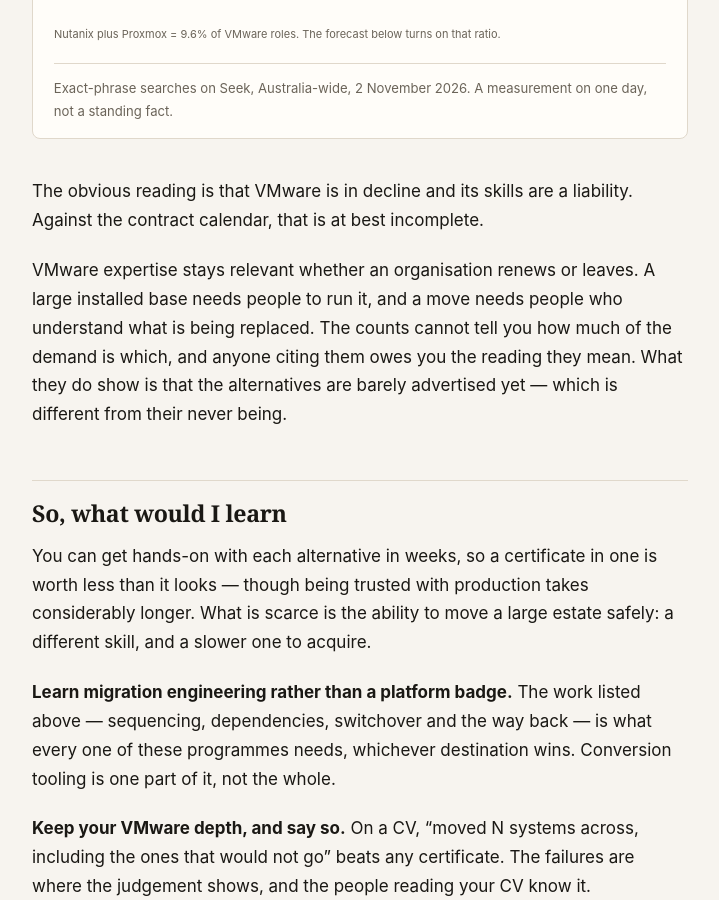
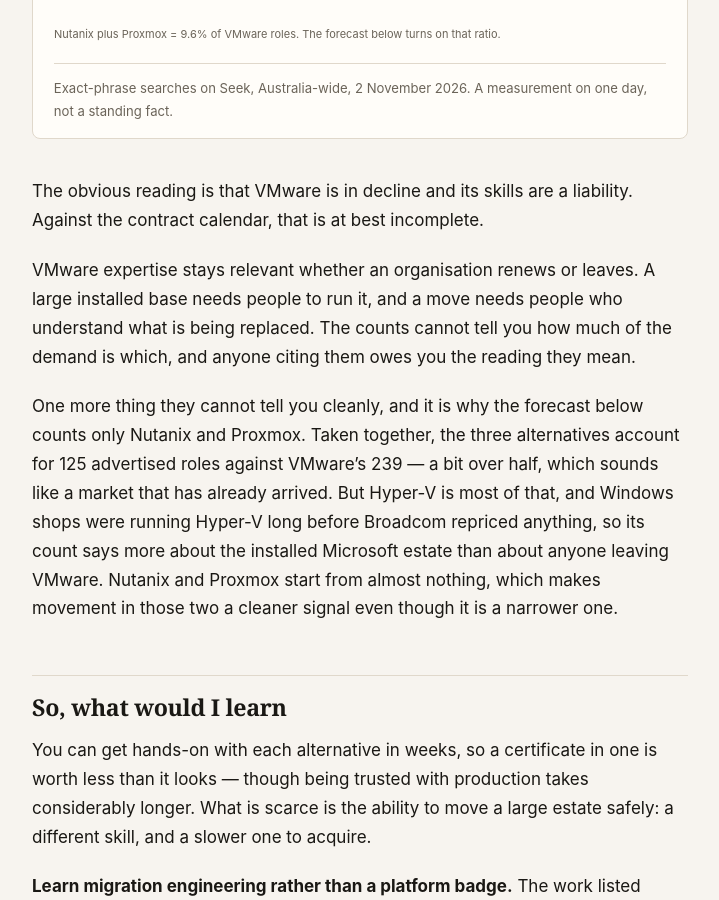
Before and after one commit to prathish-ks/prathish-ks.github.io, a Jekyll site: the page built from _posts/2026-11-02-learn-the-migration.md, in a window 1280 px wide and 900 px high, scrolled down 3200 px. Shown: the whole window, without its empty margins (280-999 px from the left). Built offline with Jekyll 4.4.1, drawn with Linux system fonts in a browser that asks for light colours.

Commit message:
Correct what 9.6% measures, and say why Hyper-V is excluded
Both social cards described 9.6% as 'as many alternative roles as VMware
roles'. It is Nutanix plus Proxmox only; with Hyper-V counted the figure
is 52.3%. Replaced with a count that explains itself — 23 roles
advertised for Nutanix or Proxmox, against 239 for VMware.

The article now also says why the forecast counts only those two: all
three alternatives together are 125 roles against 239, but Hyper-V is
most of that and Windows shops ran it long before the repricing, so its
count reflects the installed Microsoft estate rather than anyone
leaving. Nutanix and Proxmox start near zero, which makes movement there
a cleaner if narrower signal.

Adds the portrait banner for posting as an image, where a phone renders
it at full width rather than in a thumbnail slot.

```diff
--- a/_posts/2026-11-02-learn-the-migration.md
+++ b/_posts/2026-11-02-learn-the-migration.md
@@ -167,8 +167,15 @@ contract calendar, that is at best incomplete.
 VMware expertise stays relevant whether an organisation renews or leaves. A large installed base
 needs people to run it, and a move needs people who understand what is being replaced. The counts
 cannot tell you how much of the demand is which, and anyone citing them owes you the reading they
-mean. What they do show is that the alternatives are barely advertised yet — which is different
-from their never being.
+mean.
+
+One more thing they cannot tell you cleanly, and it is why the forecast below counts only Nutanix
+and Proxmox. Taken together, the three alternatives account for 125 advertised roles against
+VMware's 239 — a bit over half, which sounds like a market that has already arrived. But Hyper-V
+is most of that, and Windows shops were running Hyper-V long before Broadcom repriced anything, so
+its count says more about the installed Microsoft estate than about anyone leaving VMware. Nutanix
+and Proxmox start from almost nothing, which makes movement in those two a cleaner signal even
+though it is a narrower one.
 
 ## So, what would I learn
 
```
Also changed, not shown: assets/og/learn-the-migration-portrait.png (added), assets/og/learn-the-migration.png.
